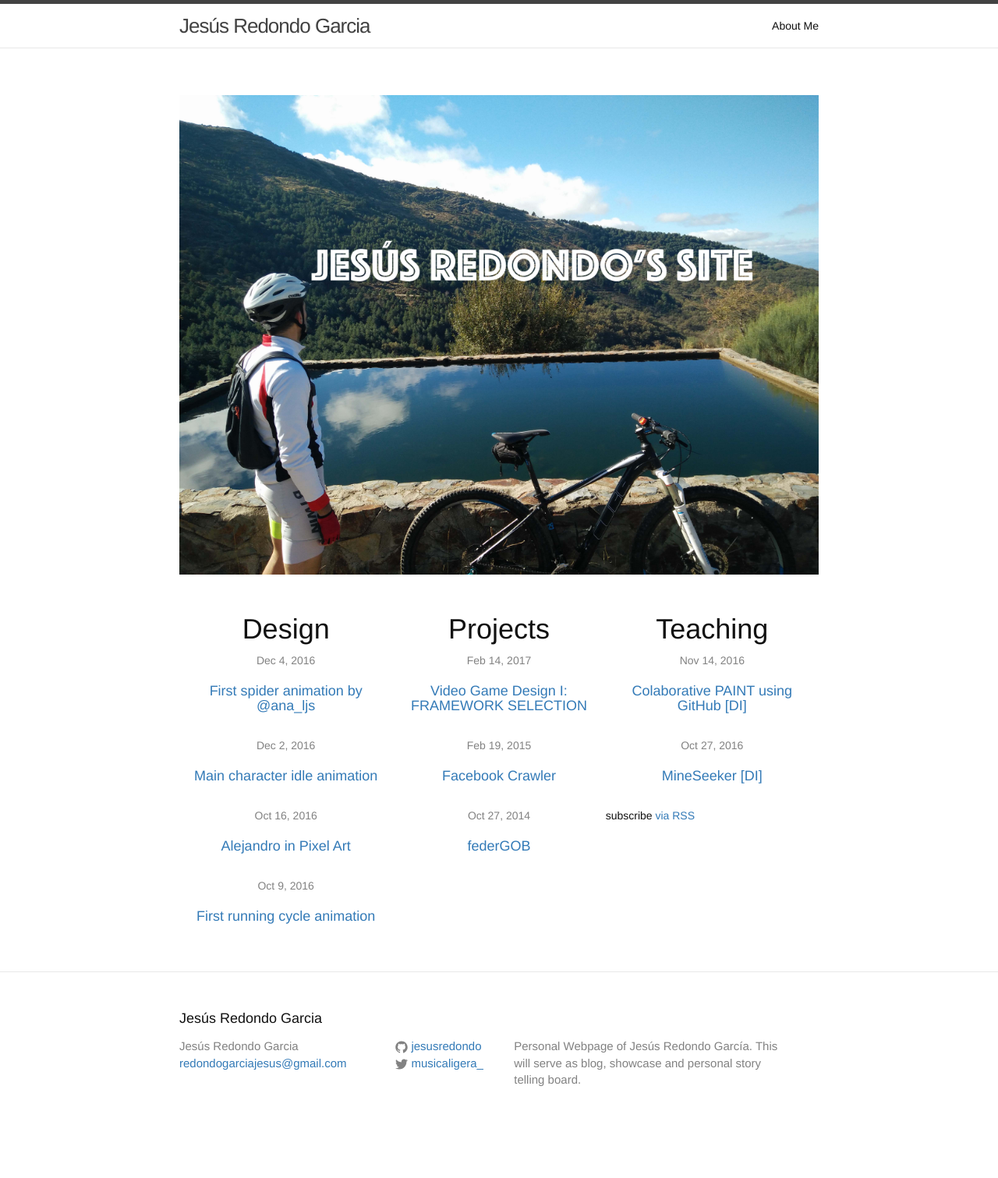
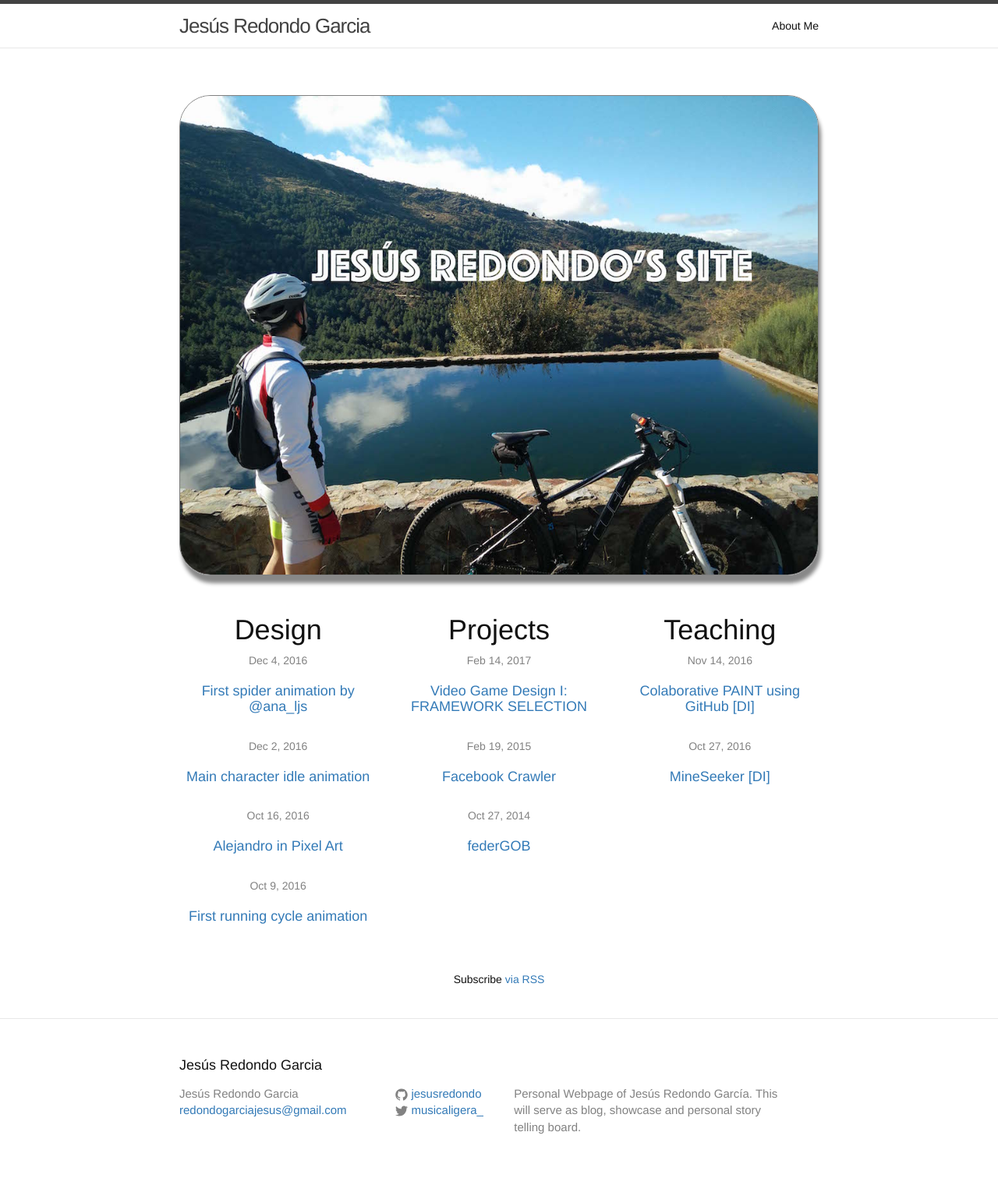
Before and after one commit to jesusredondo/jesusredondo.github.io, a Jekyll site: the page built from index.md, in a window 1280 px wide. Shown: the whole page at 78% size. Built offline with Jekyll 4.4.1, drawn with Linux system fonts in a browser that asks for light colours; before the commit the page ends 1451 px from its top, so only the background shows below that.

Commit message:
Home update

```diff
--- a/_layouts/home.html
+++ b/_layouts/home.html
@@ -6,7 +6,9 @@ layout: default
 
   {{ content }}
 
+  <img alt="Jesús Redondo's Site" class="img-portada" src="/images/cover.jpg"/>
 
+  <div class="row">
     <div class="col-md-4 center">
       <h1>Design</h1>
       <ul class="post-list">
@@ -51,8 +53,10 @@ layout: default
         {% endfor %}
       </ul>
     </div>
+  </div>
 
-
-  <p class="rss-subscribe">subscribe <a href="{{ "/feed.xml" | relative_url }}">via RSS</a></p>
+  <div class="row center salto_gra">
+    <p class="rss-subscribe">Subscribe <a href="{{ "/feed.xml" | relative_url }}">via RSS</a></p>
+  </div>
 
 </div>
--- a/_posts/2017-02-14-VideoGame_design_I_Framework_Selection.markdown
+++ b/_posts/2017-02-14-VideoGame_design_I_Framework_Selection.markdown
@@ -4,7 +4,7 @@ title:  "Video Game Design I: FRAMEWORK SELECTION"
 date:   2017-02-14 23:36:00 +0100
 categories: project
 ---
-In this series of posts I will develop a video game from bottom to top. During these series of posts, many of the assets and decisions will be taken in conjunction with the people that follows the manual. Don't miss anything and subscribe at [@Musicaligera_](https://twitter.com/Musicaligera_).
+In this series of posts I will develop a video game from bottom to top. During these series of posts, many of the assets and decisions will be taken in conjunction with the people that follow the manual. Don't miss anything and subscribe at [@Musicaligera_](https://twitter.com/Musicaligera_).
 
 ## The Video Game Itself:
 
--- a/assets/main.scss
+++ b/assets/main.scss
@@ -20,3 +20,22 @@ img + em {
     color: lightgray;
     margin-bottom:35px;
 }
+
+
+.img-portada{
+    border-radius: 40px;
+    border: 1px solid grey;
+    box-shadow: 3px 10px 5px #888888;
+}
+
+.salto_peq{
+    margin-top:10px;
+}
+
+.salto_med{
+    margin-top:20px;
+}
+
+.salto_gra{
+    margin-top:30px;
+}
--- a/index.md
+++ b/index.md
@@ -4,4 +4,3 @@
 # See: https://jekyllrb.com/docs/themes/#overriding-theme-defaults
 layout: home
 ---
-![Jesus Redondo's Site](/images/cover.jpg)
```
Also changed, not shown: images/cover.jpg. Lines whose indentation alone changed are shown as unchanged.
